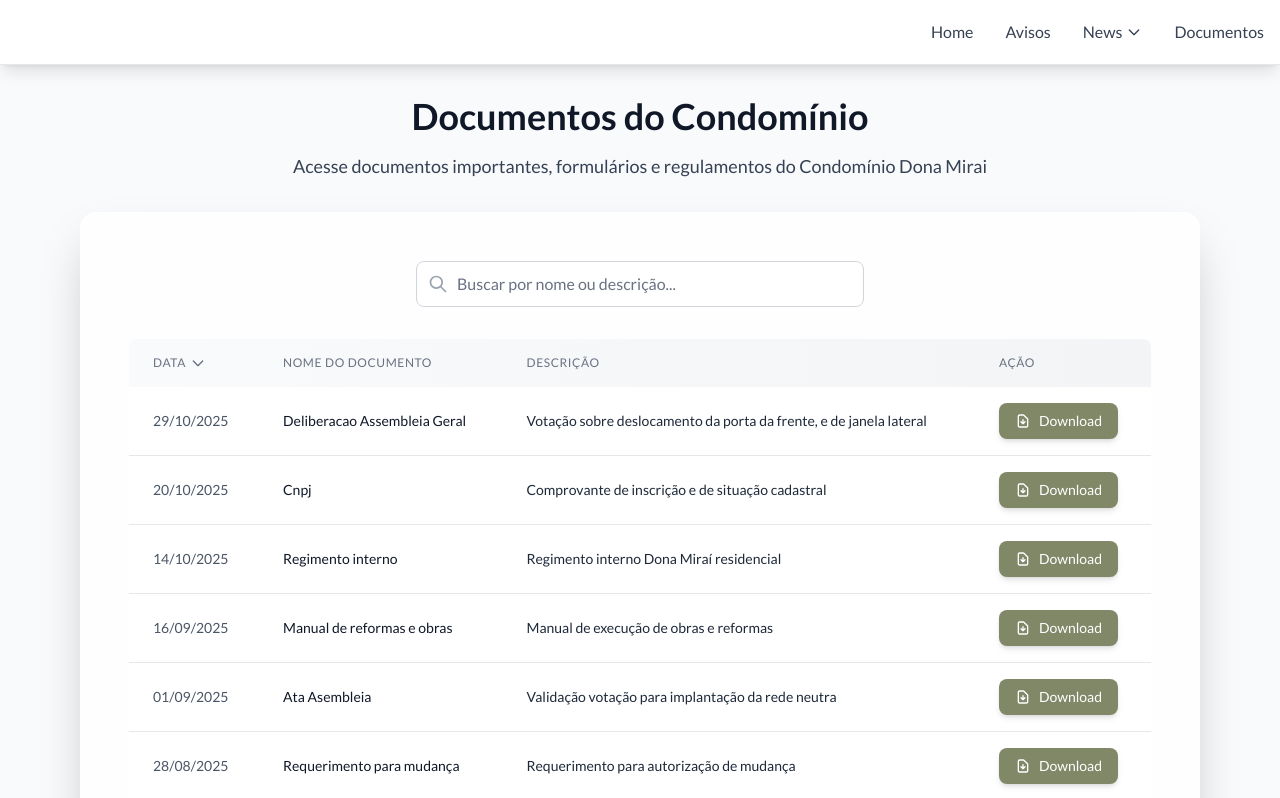
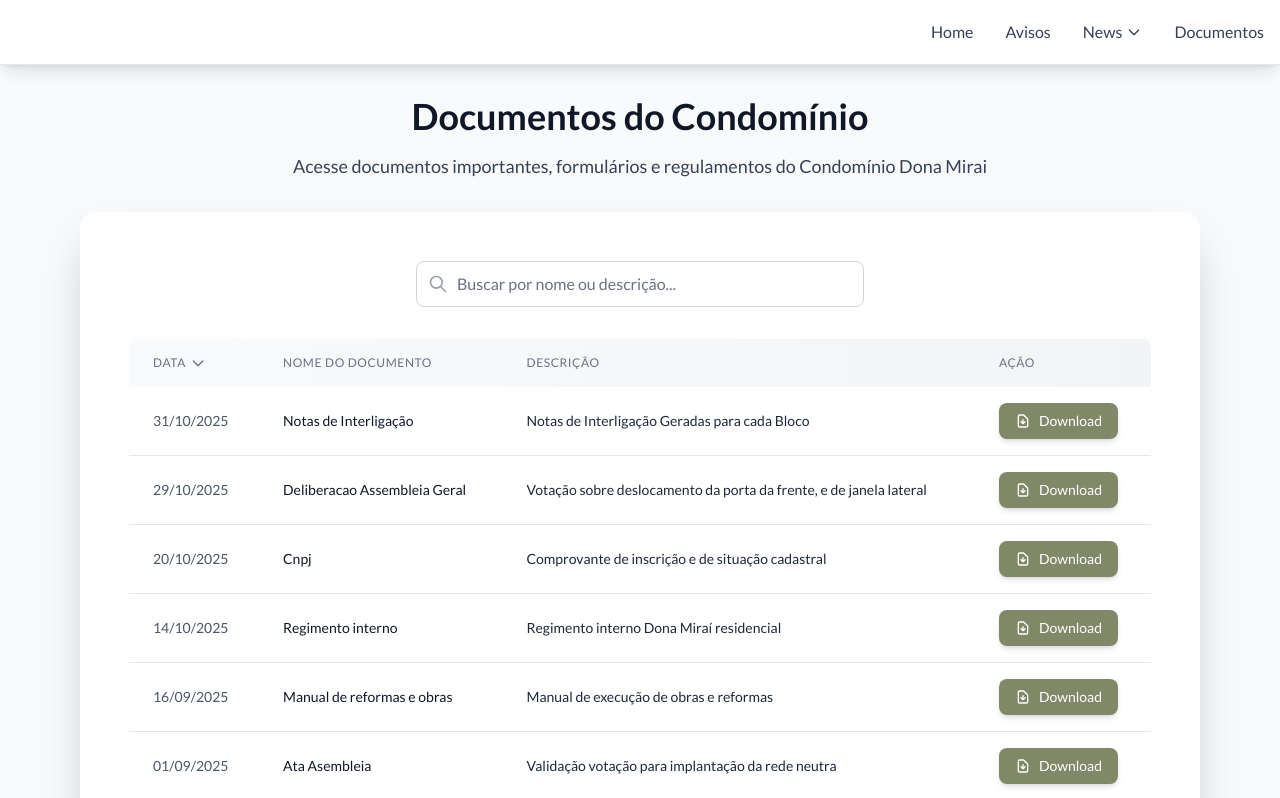
Before and after one commit to robdll/condominio-dona-mirai, a Next.js app: page /documentos in a window 1280 px wide. Shown: the top 798 px of the page. Built offline with nearby package versions, Linux system fonts and the light colour scheme.

Commit message:
adds doc

```diff
--- a/src/components/Documentos/documentos.constant.js
+++ b/src/components/Documentos/documentos.constant.js
@@ -135,4 +135,12 @@ export const documentos = [
     action: "Download",
     url: "https://uz0ighnnvs6odu2j.public.blob.vercel-storage.com/Conformidade_vistoria__Corpo_de_Bombeiros_1761792982237.pdf",
   },
+  {
+    id: 18,
+    date: "2025-10-31",
+    name: "Notas de Interligação",
+    description: "Notas de Interligação Geradas para cada Bloco",
+    action: "Download",
+    url: "https://uz0ighnnvs6odu2j.public.blob.vercel-storage.com/Notas_de_Interliga__o_1761933718990.pdf",
+  },
 ];
```
